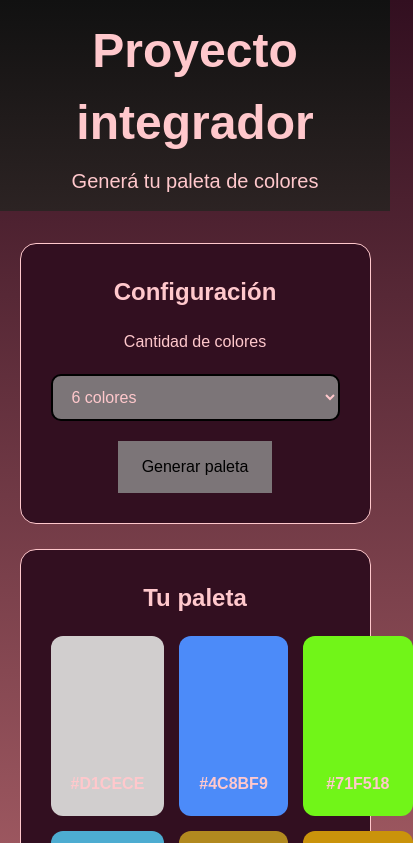
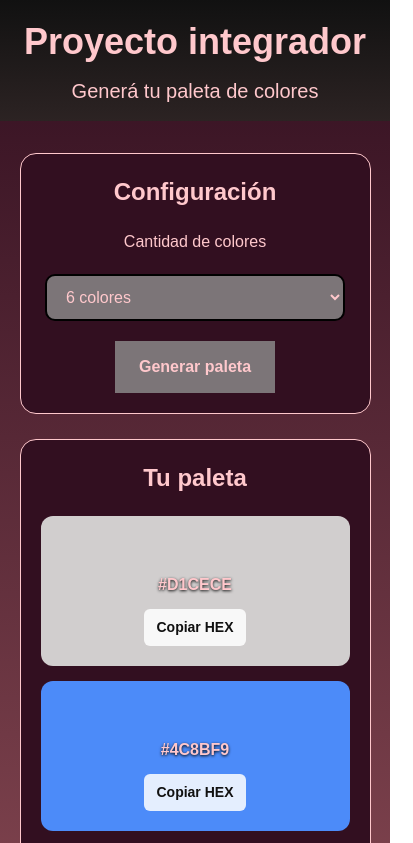
Before and after one commit to Santiago-Sanchez01/-ProyectoM1_SantiagoSanchez-, a plain HTML site: page index.html in a window 390 px wide. Both pictures are taken after a click on the button "Generar paleta". Shown: the top 843 px of the page, 413 px wide, since content can reach past the window. Drawn offline with Linux system fonts and the light colour scheme.

Commit message:
Aplicación de js y responsive

```diff
--- a/apps.js
+++ b/apps.js
@@ -1,35 +1,83 @@
 const boton = document.querySelector("#generar");
 const paleta = document.querySelector("#paleta");
 const selectorCantidad = document.querySelector("#cantidad");
+const mensaje = document.querySelector("#mensaje");
 
 boton.addEventListener("click", generarPaleta);
 
-function generarPaleta() {
-    // Limpia la paleta anterior
-    paleta.innerHTML = "";
+function generarColor() {
 
-    const cantidad = Number(selectorCantidad.value);
+    const caracteres = "0123456789ABCDEF";
 
-    for (let i = 0; i < cantidad; i++) {
-        const color = generarColor();
-
-        const tarjeta = document.createElement("div");
-        tarjeta.classList.add("color-card");
-        tarjeta.textContent = color;
-        tarjeta.style.backgroundColor = color;
-
-        paleta.appendChild(tarjeta);
-    }
-}
-
-function generarColor() {
-    const caracteres = "0123456789ABCDEF";
     let color = "#";
 
     for (let i = 0; i < 6; i++) {
+
         const numero = Math.floor(Math.random() * 16);
+
         color += caracteres[numero];
     }
 
     return color;
 }
+
+function generarPaleta() {
+
+    const cantidad = Number(selectorCantidad.value);
+
+    paleta.innerHTML = "";
+
+    for (let i = 0; i < cantidad; i++) {
+
+        const color = generarColor();
+
+        const tarjeta = document.createElement("div");
+
+        tarjeta.classList.add("color-card");
+
+        tarjeta.style.backgroundColor = color;
+
+
+        const codigo = document.createElement("span");
+
+        codigo.textContent = color;
+
+
+        const botonCopiar = document.createElement("button");
+
+        botonCopiar.textContent = "Copiar HEX";
+
+
+      botonCopiar.addEventListener("click", async () => {
+
+    try {
+
+        await navigator.clipboard.writeText(color);
+
+        botonCopiar.textContent = "✓ Copiado";
+
+        setTimeout(() => {
+            botonCopiar.textContent = "Copiar HEX";
+        }, 1500);
+
+    } catch (error) {
+
+        botonCopiar.textContent = "Error al copiar";
+
+        setTimeout(() => {
+            botonCopiar.textContent = "Copiar HEX";
+        }, 1500);
+
+    }
+
+});
+
+        tarjeta.appendChild(codigo);
+
+        tarjeta.appendChild(botonCopiar);
+
+        paleta.appendChild(tarjeta);
+    }
+
+    mensaje.textContent = `¡Paleta de ${cantidad} colores generada correctamente!`;
+}
--- a/index.html
+++ b/index.html
@@ -32,7 +32,7 @@
       </section>
 
      <section>
-         <h3> Tu paleta</h3>
+         <h2> Tu paleta</h2>
          <div id="paleta"></div>
 
          <p id="mensaje" aria-live="polite"></p>
@@ -41,7 +41,7 @@
     </main>
 
     <footer>
-   <p> Diseñado por Santiago Nicolas Sanchez en 2026 </p>
+   <p> Desarrollado por Santiago Nicolas Sanchez en 2026 </p>
     </footer>
     <script src="apps.js"></script>
 
--- a/styles.css
+++ b/styles.css
@@ -84,7 +84,7 @@ section{
     margin-bottom: 25px;
     }
 
-section h2,h3 {
+section h2 {
     margin-bottom: 20px;
     font-size: 24px;
     }
@@ -114,9 +114,8 @@ button {
     padding: 14px 24px;
 
     background-color: var(--tarjeta-fondo);
-
-    Border:none;
-    border:8px;
+    color: var(--texto-principal);
+    border:none;
 
 	font-size: 16px;
     font-weight: bold;
@@ -147,17 +146,51 @@ select:focus-visible{
 }
 
 .color-card {
-    min-height: 180px;
+    min-height: 150px;
+    padding: 20px;
 
     display: flex;
-    align-items: flex-end;
-    justify-content: center;
-
-    padding: 20px;
+    flex-direction: column;
+    align-items: center;
+    justify-content: end;
+    gap: 12px;
 
     border-radius: 12px;
 
     font-weight: bold;
+
+    text-shadow: 0 1px 3px #000000;
+
+    animation: aparecer 0.4s ease-out;
+}
+
+#generar {
+    padding: 14px 24px;
+    background-color: var(--tarjeta-fondo);
+    color: var(--texto-principal);
+    border: none;
+    font-size: 16px;
+    font-weight: bold;
+    cursor: pointer;
+}
+
+.color-card button {
+    padding: 8px 12px;
+
+    background-color: rgba(255, 255, 255, 0.85);
+    color: #111111;
+
+    border: none;
+    border-radius: 6px;
+
+    font-size: 14px;
+    cursor: pointer;
+
+    text-shadow: none;
+}
+#mensaje {
+    margin-top: 20px;
+    font-weight:  bold;
 }
 
 /*footer*/
@@ -173,3 +206,51 @@ footer{
   background-color: var(--fondo-principal);
   color:var(--texto-principal);
 }
+
+
+@keyframes aparecer {
+
+    from {
+        opacity: 0;
+        transform: translateY(10px);
+    }
+
+    to {
+        opacity: 1;
+        transform: translateY(0);
+    }
+}
+
+@media (prefers-reduced-motion: reduce) {
+
+    .color-card {
+        animation: none;
+    }
+
+}
+
+/* Tablet */
+@media (max-width: 800px) {
+
+    #paleta {
+        grid-template-columns: repeat(2, 1fr);
+    }
+
+}
+
+/* Celular */
+@media (max-width: 550px) {
+
+    #paleta {
+        grid-template-columns: 1fr;
+    }
+
+    header h1 {
+        font-size: 36px;
+    }
+
+    section {
+        padding: 20px;
+    }
+
+}
```
